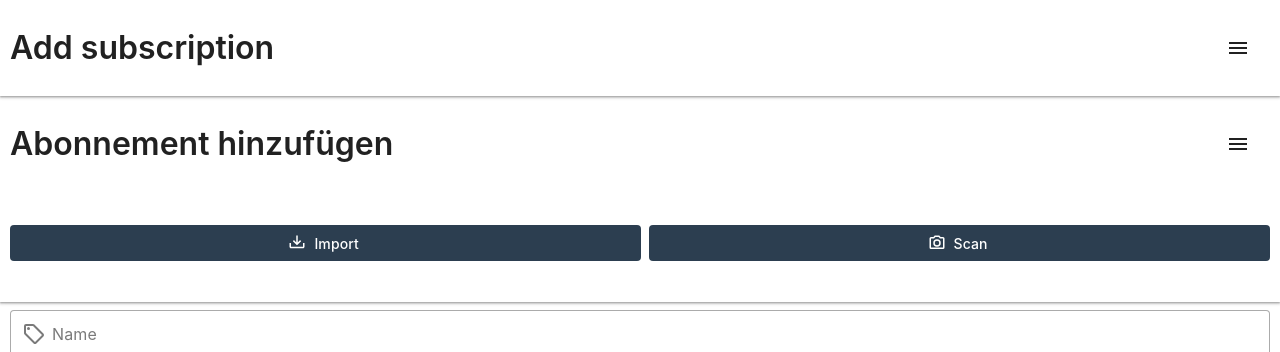
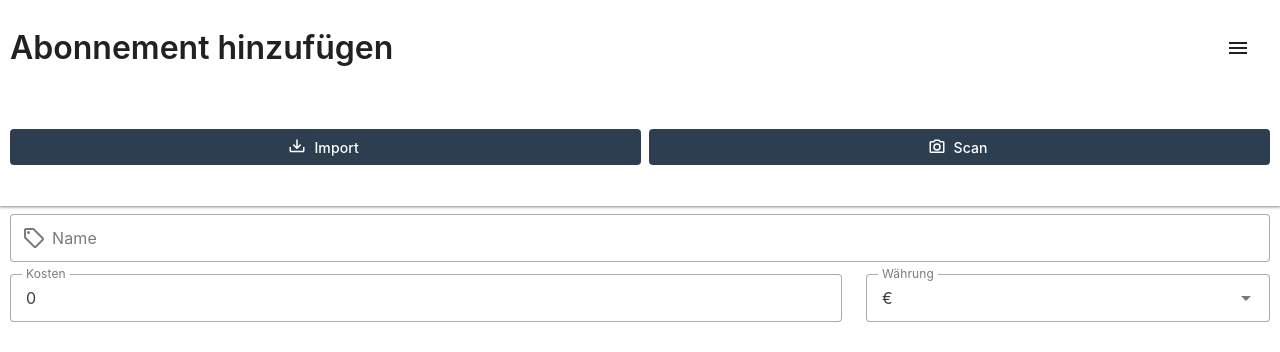
Before and after one commit to SE-Team-E1/SE-SubscriptionGuard, a Vue app in the folder src/frontend/: page /add in a window 1280 px wide. Shown: the top 352 px of the page. Built offline with nearby package versions, Linux system fonts and the light colour scheme; no server answers; the HTML template or start-up script is replaced by a standard one.

Commit message:
refactor: centralize route app bars

```diff
--- a/src/frontend/src/App.vue
+++ b/src/frontend/src/App.vue
@@ -1,7 +1,12 @@
 <script setup lang="ts">
 import {RouterView, useRoute} from 'vue-router'
-import {mdiHome, mdiListBoxOutline, mdiPlusCircleOutline} from "@mdi/js";
+import {
+  mdiHome,
+  mdiListBoxOutline,
+  mdiPlusCircleOutline,
+} from "@mdi/js";
 import DefaultAppBar from "@/feature/DefaultAppBar.vue";
+import AddAppBar from "@/feature/add/components/AddAppBar.vue";
 import ListAppBar from "@/feature/list/components/ListAppBar.vue";
 
 const route = useRoute();
@@ -10,6 +15,7 @@ const route = useRoute();
 <template>
   <v-app>
     <ListAppBar v-if="route.name === 'list'" :title="route.meta.pageTitle" />
+    <AddAppBar v-else-if="route.name === 'add'" />
     <DefaultAppBar v-else :title="route.meta.pageTitle">
     </DefaultAppBar>
     <v-main>
--- a/src/frontend/src/feature/PlaceholderView.vue
+++ b/src/frontend/src/feature/PlaceholderView.vue
@@ -1,12 +1,7 @@
 <script setup lang="ts">
-import { useRoute } from 'vue-router'
-import DefaultAppBar from '@/feature/DefaultAppBar.vue'
-
-const route = useRoute()
 </script>
 
 <template>
-  <DefaultAppBar :title="route.name?.toString() ?? 'SubscriptionGuard'" />
   <div class="placeholder">
     <p>Diese Seite ist noch nicht implementiert.</p>
   </div>
--- /dev/null
+++ b/src/frontend/src/feature/add/components/AddAppBar.vue
@@ -0,0 +1,26 @@
+<script setup lang="ts">
+import { mdiCameraOutline, mdiTrayArrowDown } from '@mdi/js'
+import DefaultAppBar from '@/feature/DefaultAppBar.vue'
+</script>
+
+<template>
+  <DefaultAppBar title="Abonnement hinzufügen">
+    <template #extension>
+      <div class="d-flex ga-2 w-100 pb-2">
+        <v-btn type="button" class="palette-btn flex-grow-1" variant="flat" :prepend-icon="mdiTrayArrowDown">
+          Import
+        </v-btn>
+        <v-btn type="button" class="palette-btn flex-grow-1" variant="flat" :prepend-icon="mdiCameraOutline">
+          Scan
+        </v-btn>
+      </div>
+    </template>
+  </DefaultAppBar>
+</template>
+
+<style scoped>
+.palette-btn {
+  background: var(--color-heading);
+  color: var(--color-background);
+}
+</style>
--- a/src/frontend/src/feature/add/view/AddSubscriptionView.vue
+++ b/src/frontend/src/feature/add/view/AddSubscriptionView.vue
@@ -1,14 +1,11 @@
 <script setup lang="ts">
-import DefaultAppBar from '@/feature/DefaultAppBar.vue'
 import CategoryPicker from '@/feature/add/view/CategoryPicker.vue'
 import useSubscriptionCreation from '@/feature/add/useSubscriptionCreation'
 import { Currency, RenewalPeriodUnitEnum } from '@/domain/domain'
 import {
   mdiAccountOutline,
-  mdiCameraOutline,
   mdiClockOutline,
   mdiTagOutline,
-  mdiTrayArrowDown,
 } from '@mdi/js'
 
 const currencies = [
@@ -55,19 +52,6 @@ const {
 </script>
 
 <template>
-  <DefaultAppBar title="Abonnement hinzufügen">
-    <template #extension>
-      <div class="d-flex ga-2 w-100 pb-2">
-        <v-btn type="button" class="palette-btn flex-grow-1" variant="flat" :prepend-icon="mdiTrayArrowDown">
-          Import
-        </v-btn>
-        <v-btn type="button" class="palette-btn flex-grow-1" variant="flat" :prepend-icon="mdiCameraOutline">
-          Scan
-        </v-btn>
-      </div>
-    </template>
-  </DefaultAppBar>
-
   <div class="screen">
     <v-progress-linear v-if="isLoading" indeterminate class="mb-2" />
 
--- a/src/frontend/src/router/index.ts
+++ b/src/frontend/src/router/index.ts
@@ -5,7 +5,7 @@ const router = createRouter({
   history: createWebHistory(import.meta.env.BASE_URL),
   routes: [
     { path: '/', redirect: '/add' },
-    { path: '/add', name: 'add', component: AddSubscriptionView, meta: { pageTitle: 'Add subscription' } },
+    { path: '/add', name: 'add', component: AddSubscriptionView, meta: { pageTitle: 'Abonnement hinzufügen' } },
     { path: '/overview', name: 'overview', component: () => import('@/feature/PlaceholderView.vue'), meta: { pageTitle: 'Overview' } },
     {
       path: '/list',
```
